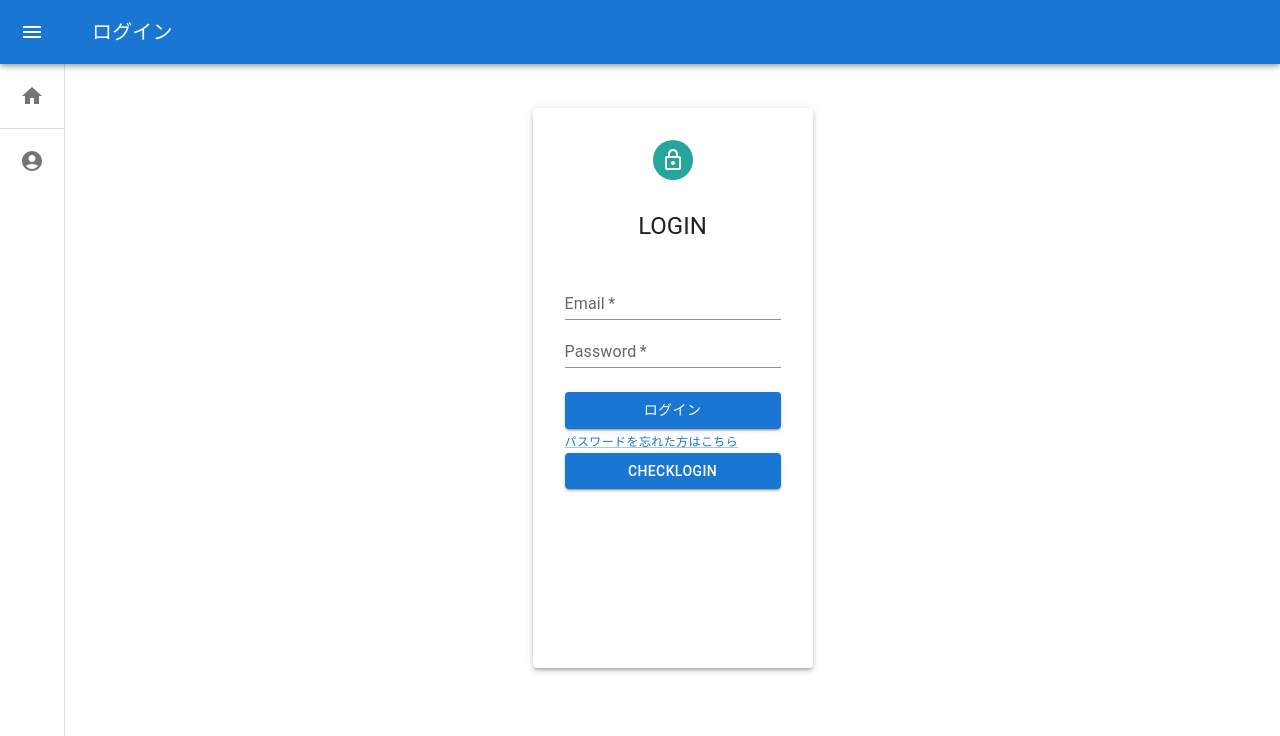
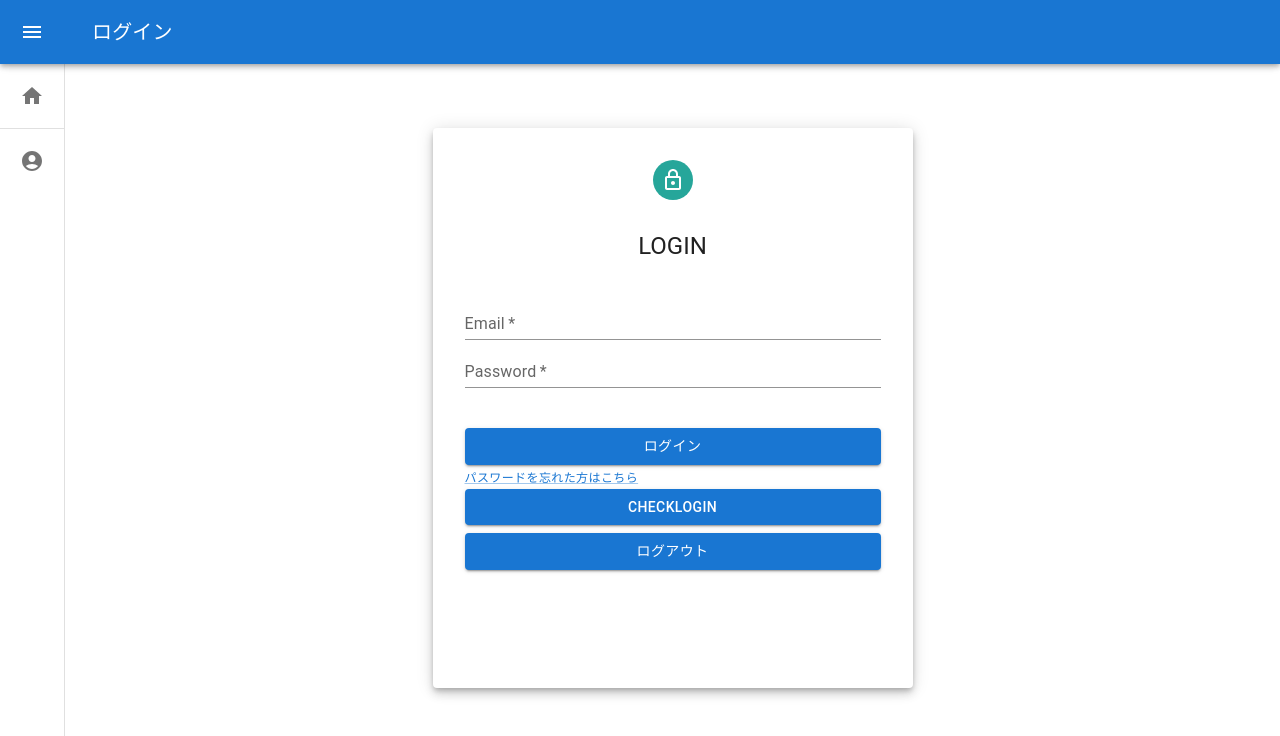
Before and after one commit to ryo-tsurusaki/web, a React (Create React App) app: page /login in a window 1280 px wide. Shown: the top 736 px of the page. Built offline with nearby package versions, Linux system fonts and the light colour scheme; no server answers; what amazon-cognito-identity-js would draw is missing.

Commit message:
サインアウト処理を実装

```diff
--- a/src/pages/login.tsx
+++ b/src/pages/login.tsx
@@ -53,21 +53,31 @@ const Login: FC = () => {
     }
   };
 
+
+  const logout = async () => {
+    const cognitoUser = userPool.getCurrentUser();
+    try {
+      await cognitoUser?.signOut();
+      console.log('logout success.');
+    } catch (error) {
+      console.log(error);
+    }
+  };
+
   return (
     <Box sx={{ flexGrow: 1 }}>
       <Paper
-        elevation={3}
+        elevation={6}
         sx={{
           p: 4,
           height: "70vh",
-          width: "280px",
-          m: "20px auto"
+          width: "480px",
+          m: "40px auto"
         }}
       >
         <Grid
           container
           direction="column"
-
           alignItems="center"
         >
           <Avatar sx={{ bgcolor: teal[400] }}>
@@ -92,7 +102,7 @@ const Login: FC = () => {
           required
           onChange={changedPasswordHandler}
         />
-        <Box mt={3}>
+        <Box mt={5}>
           <Button type="submit" color="primary" variant="contained" fullWidth onClick={login}>
             ログイン
           </Button>
@@ -100,8 +110,14 @@ const Login: FC = () => {
             <Link href="#tbd">パスワードを忘れた方はこちら</Link>
           </Typography>
           <Typography variant="caption" display="block">
-          <Button type="submit" variant="contained" fullWidth onClick={checkLogin}>
+            <Button type="submit" variant="contained" fullWidth onClick={checkLogin}>
               checkLogin
+            </Button>
+          </Typography>
+
+          <Typography  mt={1} variant="caption" display="block">
+            <Button type="submit" variant="contained" fullWidth onClick={logout}>
+              ログアウト
             </Button>
           </Typography>
         </Box>
```
